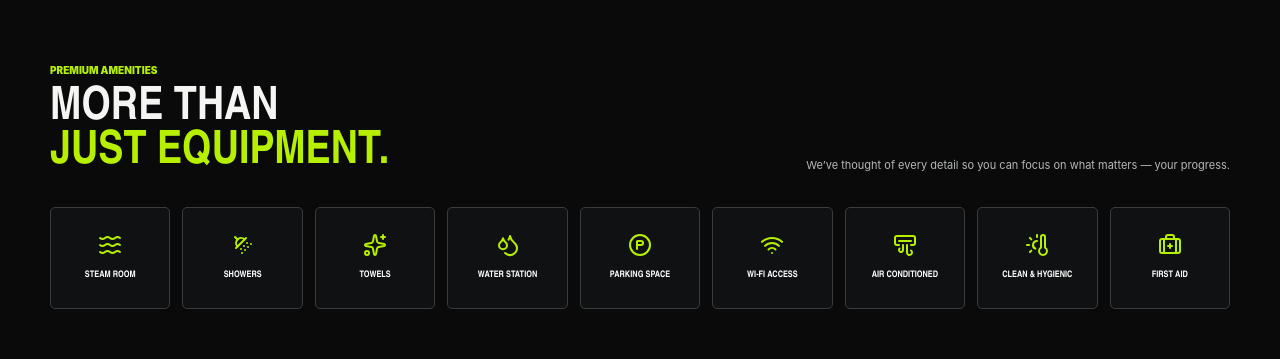
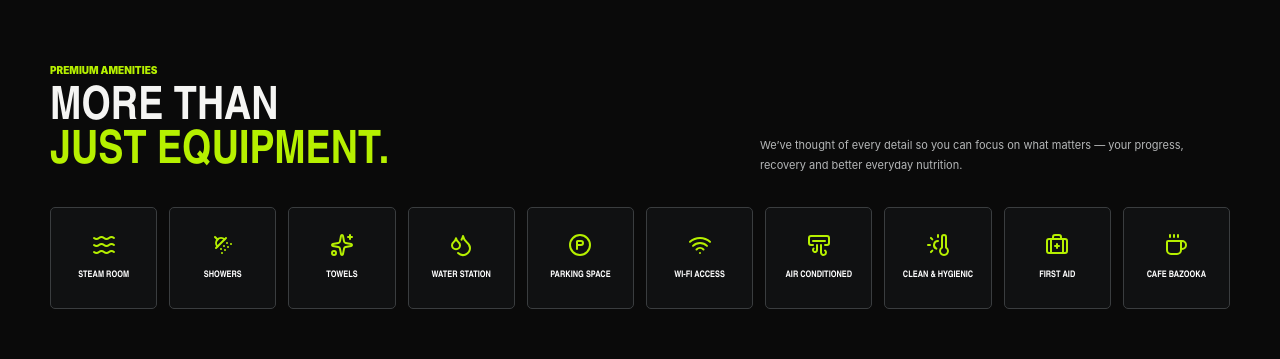
Before and after one commit to Shahzadkhanks19/bazooka-fitness, a Next.js app: page /facilities in a window 1280 px wide. Shown: the part 1600-1959 px from the top of the page. Built offline with nearby package versions, Linux system fonts and the light colour scheme.

Commit message:
feat: add Cafe Bazooka to amenities

```diff
--- a/components/facilities/amenities-section.tsx
+++ b/components/facilities/amenities-section.tsx
@@ -1,7 +1,7 @@
 "use client";
 
 import { motion } from "framer-motion";
-import { AirVent, BriefcaseMedical, Droplets, ParkingCircle, ShowerHead, Sparkles, ThermometerSun, Waves, Wifi } from "lucide-react";
+import { AirVent, BriefcaseMedical, Coffee, Droplets, ParkingCircle, ShowerHead, Sparkles, ThermometerSun, Waves, Wifi } from "lucide-react";
 import { reveal, shell } from "./facilities-shared";
 
 const amenities = [
@@ -14,6 +14,7 @@ const amenities = [
   [AirVent, "Air Conditioned"],
   [ThermometerSun, "Clean & Hygienic"],
   [BriefcaseMedical, "First Aid"],
+  [Coffee, "Cafe Bazooka"],
 ] as const;
 
 export default function AmenitiesSection() {
@@ -25,10 +26,10 @@ export default function AmenitiesSection() {
             <span className="text-[10px] font-black uppercase text-bazooka-lime">Premium Amenities</span>
             <h2 className="font-display mt-2 text-[38px] font-black uppercase leading-[.94] sm:text-[46px]">More Than <br /><span className="text-bazooka-lime">Just Equipment.</span></h2>
           </div>
-          <p className="max-w-[470px] text-[11px] leading-5 text-bazooka-text-secondary lg:justify-self-end">We’ve thought of every detail so you can focus on what matters — your progress.</p>
+          <p className="max-w-[470px] text-[11px] leading-5 text-bazooka-text-secondary lg:justify-self-end">We’ve thought of every detail so you can focus on what matters — your progress, recovery and better everyday nutrition.</p>
         </motion.div>
 
-        <div className="mt-8 grid gap-3 sm:grid-cols-3 lg:grid-cols-9">
+        <div className="mt-8 grid gap-3 sm:grid-cols-2 md:grid-cols-5 lg:grid-cols-10">
           {amenities.map(([Icon, label], index) => (
             <motion.div key={label} {...reveal} transition={{ duration: .45, delay: index * .035 }} className="group flex min-h-[102px] flex-col items-center justify-center rounded-[5px] border border-bazooka-border-strong bg-bazooka-surface px-3 py-4 text-center transition-all duration-300 hover:-translate-y-1 hover:border-bazooka-lime">
               <Icon className="size-6 text-bazooka-lime transition-transform duration-300 group-hover:scale-110" />
```
